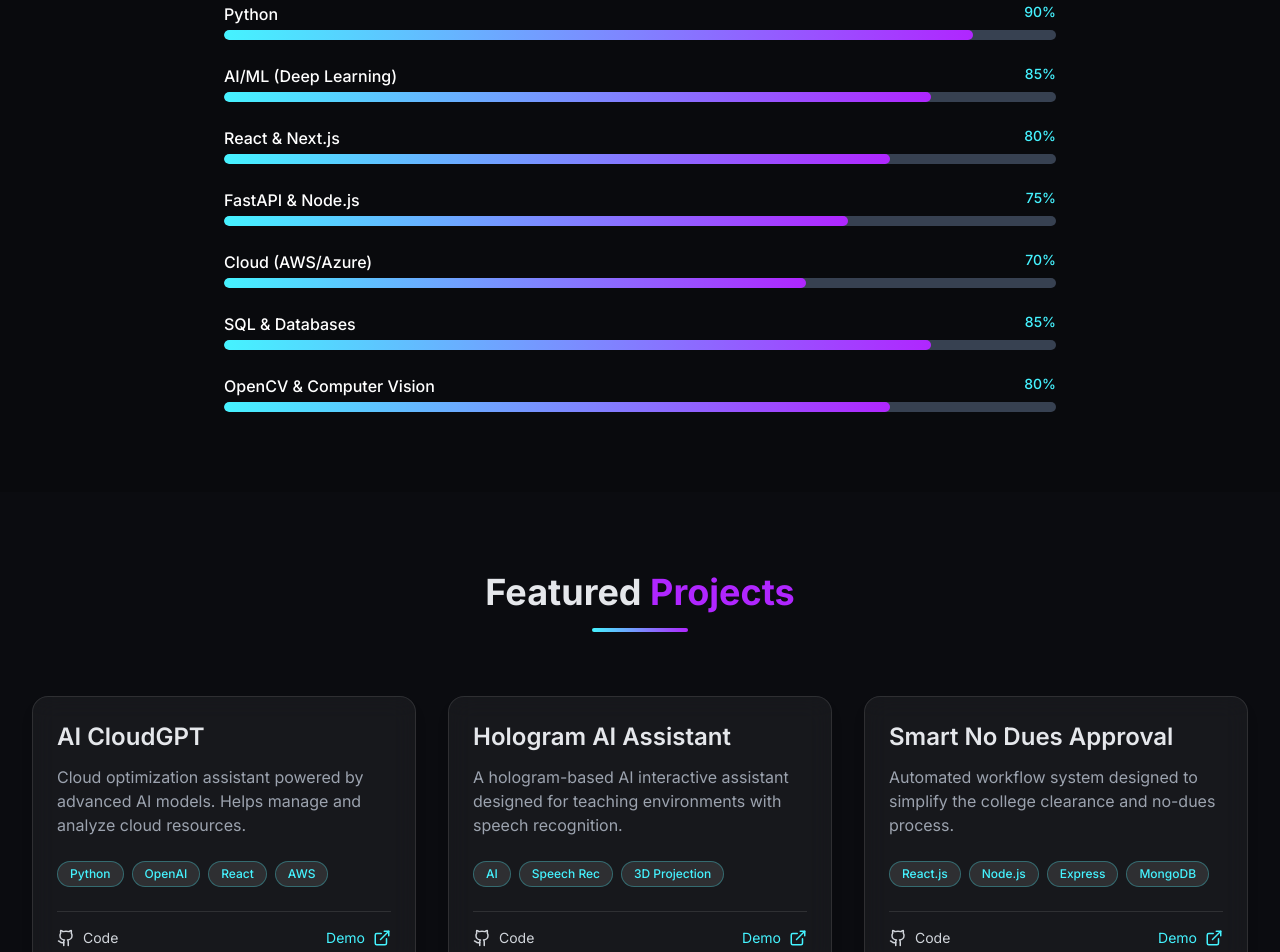
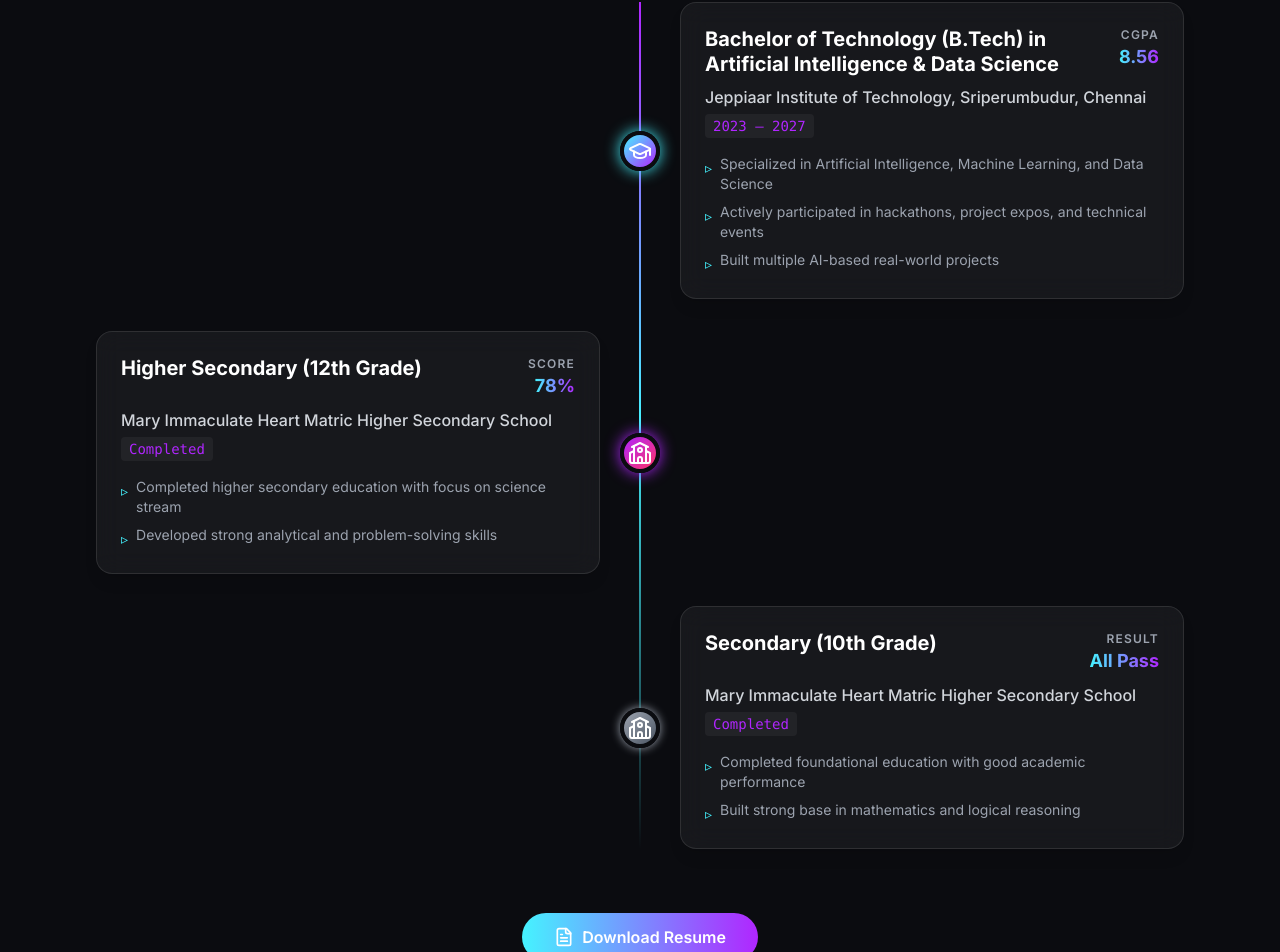
Before and after one commit to TRIVIN3004/trivin-portfolio, a React (Vite) app in the folder client/: page / in a window 1280 px wide. Shown: the part 1480-2432 px from the top of the page. Built offline with nearby package versions, Linux system fonts and the light colour scheme.

Commit message:
Add premium Education section with animated timeline

```diff
--- a/client/src/App.jsx
+++ b/client/src/App.jsx
@@ -2,6 +2,7 @@ import { useState, useEffect } from 'react';
 import Navbar from './components/Navbar';
 import Hero from './components/Hero';
 import About from './components/About';
+import Education from './components/Education';
 import Skills from './components/Skills';
 import Projects from './components/Projects';
 import Experience from './components/Experience';
@@ -53,6 +54,7 @@ function App() {
       <Navbar />
       <Hero />
       <About />
+      <Education />
       <Skills />
       <Projects />
       <Experience />
--- /dev/null
+++ b/client/src/components/Education.jsx
@@ -0,0 +1,133 @@
+import { motion } from 'framer-motion';
+import { GraduationCap, School, FileText } from 'lucide-react';
+import resumePdf from '../../../public/resume.pdf';
+
+const educationList = [
+  {
+    title: "Bachelor of Technology (B.Tech) in Artificial Intelligence & Data Science",
+    institution: "Jeppiaar Institute of Technology, Sriperumbudur, Chennai",
+    duration: "2023 – 2027",
+    scoreLabel: "CGPA",
+    scoreValue: "8.56",
+    icon: <GraduationCap size={24} />,
+    color: "from-neonBlue to-neonPurple",
+    shadow: "shadow-[0_0_15px_#45f3ff]",
+    points: [
+      "Specialized in Artificial Intelligence, Machine Learning, and Data Science",
+      "Actively participated in hackathons, project expos, and technical events",
+      "Built multiple AI-based real-world projects"
+    ]
+  },
+  {
+    title: "Higher Secondary (12th Grade)",
+    institution: "Mary Immaculate Heart Matric Higher Secondary School",
+    duration: "Completed",
+    scoreLabel: "Score",
+    scoreValue: "78%",
+    icon: <School size={24} />,
+    color: "from-[#b026ff] to-[#ff3366]",
+    shadow: "shadow-[0_0_15px_#b026ff]",
+    points: [
+      "Completed higher secondary education with focus on science stream",
+      "Developed strong analytical and problem-solving skills"
+    ]
+  },
+  {
+    title: "Secondary (10th Grade)",
+    institution: "Mary Immaculate Heart Matric Higher Secondary School",
+    duration: "Completed",
+    scoreLabel: "Result",
+    scoreValue: "All Pass",
+    icon: <School size={24} />,
+    color: "from-gray-400 to-gray-600",
+    shadow: "shadow-[0_0_10px_#9ca3af]",
+    points: [
+      "Completed foundational education with good academic performance",
+      "Built strong base in mathematics and logical reasoning"
+    ]
+  }
+];
+
+const Education = () => {
+  return (
+    <section id="education" className="py-20 relative bg-darkBg">
+      <div className="max-w-6xl mx-auto px-4 sm:px-6 lg:px-8 flex flex-col items-center">
+        <motion.div
+          initial={{ opacity: 0, y: 50 }}
+          whileInView={{ opacity: 1, y: 0 }}
+          viewport={{ once: true }}
+          transition={{ duration: 0.6 }}
+          className="text-center mb-16 w-full"
+        >
+          <h2 className="text-3xl md:text-4xl font-bold mb-4">My <span className="text-neonPurple">Education</span></h2>
+          <div className="w-24 h-1 bg-gradient-to-r from-neonBlue to-neonPurple mx-auto rounded-full"></div>
+        </motion.div>
+
+        <div className="space-y-8 relative before:absolute before:inset-0 before:ml-5 before:-translate-x-px md:before:mx-auto md:before:translate-x-0 before:h-full before:w-0.5 before:bg-gradient-to-b before:from-neonPurple before:via-neonBlue before:to-transparent w-full">
+          {educationList.map((edu, index) => {
+            const isEven = index % 2 === 0;
+
+            return (
+              <div key={index} className="relative flex items-center justify-between md:justify-normal md:odd:flex-row-reverse group is-active">
+                {/* Timeline Icon */}
+                <div className={`flex items-center justify-center w-10 h-10 rounded-full border-4 border-darkBg bg-gradient-to-br ${edu.color} text-white ${edu.shadow} shrink-0 md:order-1 md:group-odd:-translate-x-1/2 md:group-even:translate-x-1/2 z-10 transition-transform duration-300 group-hover:scale-110`}>
+                  {edu.icon}
+                </div>
+
+                {/* Card content */}
+                <motion.div
+                  initial={{ opacity: 0, x: isEven ? 50 : -50 }}
+                  whileInView={{ opacity: 1, x: 0 }}
+                  viewport={{ once: true }}
+                  transition={{ duration: 0.5, delay: index * 0.1 }}
+                  className="w-[calc(100%-4rem)] md:w-[calc(50%-2.5rem)] glass p-6 rounded-2xl hover:shadow-[0_0_20px_rgba(176,38,255,0.15)] transition-all duration-300 relative overflow-hidden"
+                >
+                  <div className="relative z-10">
+                    <div className="flex justify-between items-start flex-col sm:flex-row mb-2">
+                      <h3 className="text-xl font-bold text-white group-hover:text-neonPurple transition-colors leading-tight mb-2 sm:mb-0 sm:pr-4">{edu.title}</h3>
+                      <div className="flex flex-col items-start sm:items-end shrink-0">
+                        <span className="text-xs text-gray-400 uppercase tracking-widest font-semibold">{edu.scoreLabel}</span>
+                        <span className="text-lg font-bold text-transparent bg-clip-text bg-gradient-to-r from-neonBlue to-neonPurple">{edu.scoreValue}</span>
+                      </div>
+                    </div>
+
+                    <h4 className="text-md text-gray-300 font-medium mb-1">{edu.institution}</h4>
+                    <p className="text-sm text-neonPurple mb-4 font-mono bg-white/5 inline-block px-2 py-0.5 rounded">{edu.duration}</p>
+
+                    <ul className="space-y-2">
+                      {edu.points.map((point, i) => (
+                        <li key={i} className="text-gray-400 text-sm flex items-start">
+                          <span className="text-neonBlue mr-2 mt-1">▹</span>
+                          <span>{point}</span>
+                        </li>
+                      ))}
+                    </ul>
+                  </div>
+                </motion.div>
+              </div>
+            );
+          })}
+        </div>
+
+        <motion.div
+           initial={{ opacity: 0, y: 30 }}
+           whileInView={{ opacity: 1, y: 0 }}
+           viewport={{ once: true }}
+           transition={{ duration: 0.5, delay: 0.4 }}
+           className="mt-16"
+        >
+          <a
+            href={resumePdf}
+            download="Trivin_S_Resume.pdf"
+            className="flex items-center gap-2 px-8 py-3 rounded-full bg-gradient-to-r from-neonBlue to-neonPurple text-white font-semibold hover:shadow-[0_0_20px_#45f3ff] transition-all duration-300"
+          >
+            <FileText size={20} />
+            Download Resume
+          </a>
+        </motion.div>
+      </div>
+    </section>
+  );
+};
+
+export default Education;
--- a/client/src/components/Navbar.jsx
+++ b/client/src/components/Navbar.jsx
@@ -17,6 +17,7 @@ const Navbar = () => {
   const navLinks = [
     { name: 'Home', to: 'home' },
     { name: 'About', to: 'about' },
+    { name: 'Education', to: 'education' },
     { name: 'Skills', to: 'skills' },
     { name: 'Projects', to: 'projects' },
     { name: 'Experience', to: 'experience' },
```
